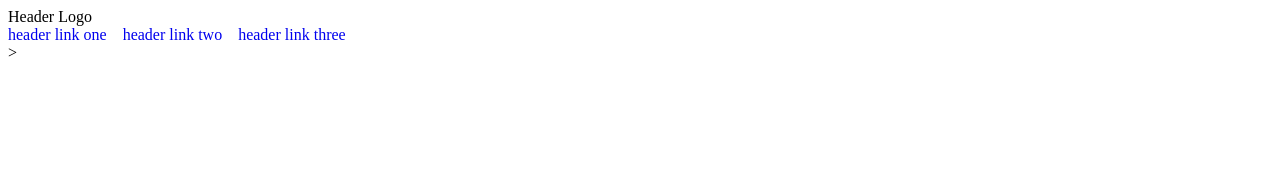
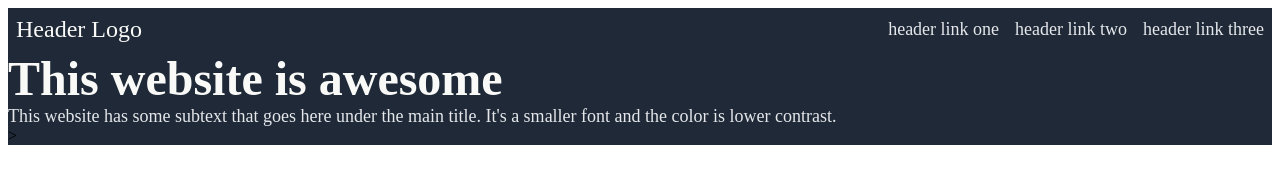
Before and after one commit to psierrajs/landing_page, a plain HTML site: page index.html in a window 1280 px wide. Drawn offline with Linux system fonts and the light colour scheme.

Commit message:
changed font sizes and colors for top part

```diff
--- a/index.html
+++ b/index.html
@@ -19,7 +19,12 @@
           </ul>
         </div>
       </div>
-      <div></div>>
+      <div class="container">
+          <div class="main_title">This website is awesome
+          </div>
+          <div class="subtext">This website has some subtext that goes here under the main title. It's a smaller font and the color is lower contrast.</div>
+
+      </div>>
     </div>
 </body>
 </html>
--- a/style.css
+++ b/style.css
@@ -1,4 +1,13 @@
-.header {
+.logo {
+    font-size: 24px;
+    color: #F9FAF8;
+}
+
+.modal {
+    background: #1F2937;
+}
+
+.hero {
     padding: 8px;
     display: flex;
     align-items: center;
@@ -17,4 +26,19 @@ ul {
 a {
     /* removes underlining from links*/
     text-decoration: none;
+    font-size: 18px;
+    color: #E5E7EB;
 }
+
+.main_title {
+    font-size: 48px;
+    color: #F9FAF8;
+    font-weight: 700;
+
+}
+
+.subtext {
+    font-size: 18px;
+    color: #E5E7EB;
+
+}
```
